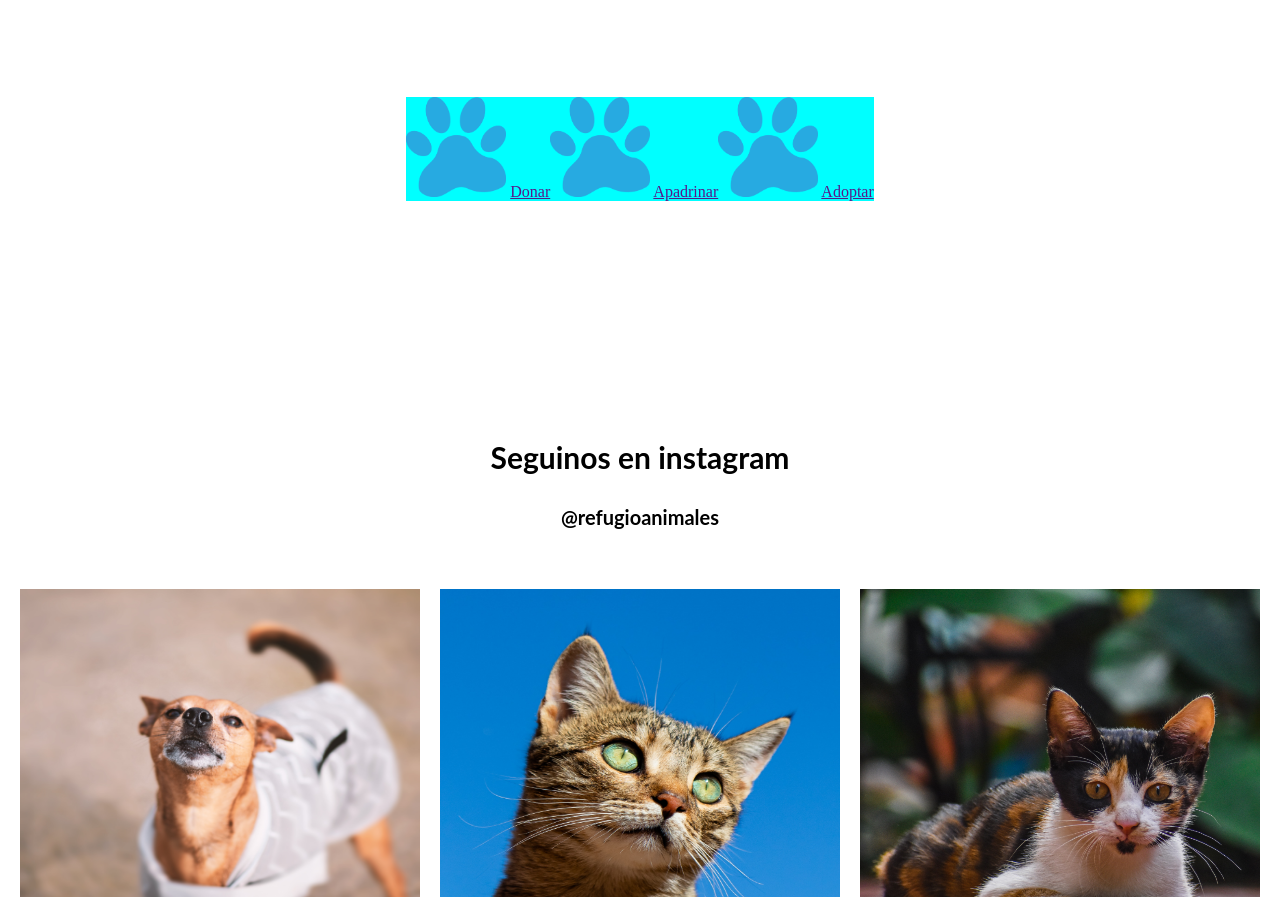
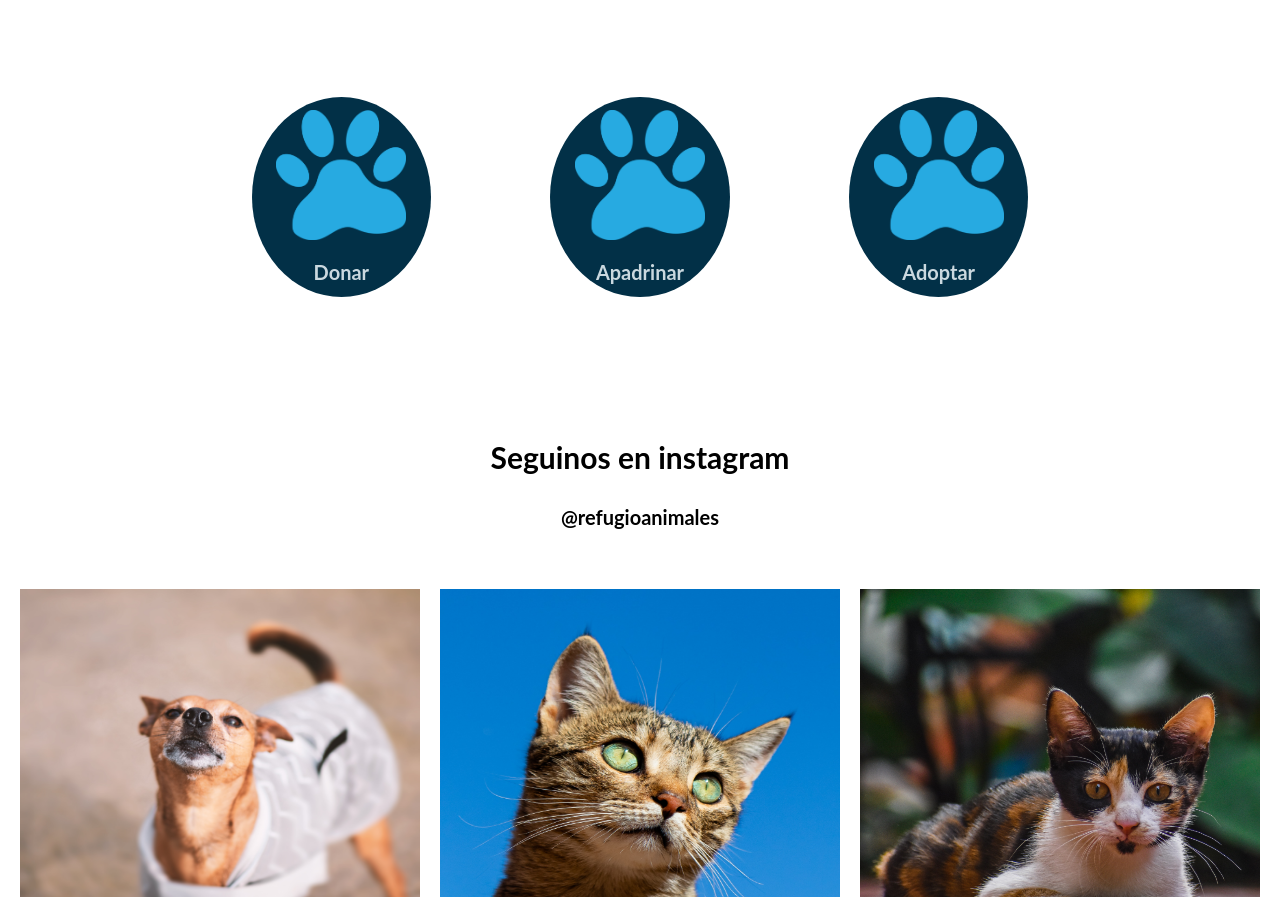
Before and after one commit to antonicolini/refugioanimal-nicolini, a plain HTML site: page index.html in a window 1280 px wide. Shown: the part 1165-2062 px from the top of the page. Drawn offline with Linux system fonts and the light colour scheme.

Commit message:
CSS INDEX MODIFICADO. Pagina completa con flexbox

```diff
--- a/css/style.css
+++ b/css/style.css
@@ -148,16 +148,32 @@
     font-size: 25px;
     padding: 30px;
 }
-/* QUIERO APLICAR FLEX ACA PERO NO ME SALE, REVISAR */
-.img-donar {
+.bloque-donaciones {
     display: flex;
-    flex-direction: row;
-    justify-content: space-between;
-    background-color: aqua;
+    width: 70%;
+    height: 200px;
+    justify-content: space-around;
 }
-.img-donar div img {
-    width: 100px;
-    height: 100px;
+.bloque-donaciones img {
+    width: 130px;
+    height: 130px;
+}
+.item-donaciones {
+    display: flex;
+    flex-direction: column;
+    width: 20%;
+    align-items: center;
+    justify-content: center;
+    background-color: #023047;
+    border-radius: 50%;
+}
+.item-donaciones a {
+    text-decoration: none;
+    color:  #cad8df;
+    padding-top: 20px;
+    font-family: 'Lato', sans-serif;
+    font-size: 20px;
+    font-weight: 700;
 }
 .instagram {
     display: flex;
--- a/index.html
+++ b/index.html
@@ -61,16 +61,16 @@
                             hiciere víctima de actos de crueldad a los animales.</strong>
                     </p>
                 </div>
-                <div class="img-donar">
-                    <div>
+                <div class="bloque-donaciones">
+                    <div class="item-donaciones">
                         <img src="./img/patita.png" alt="patita">
                         <a href="">Donar</a>
                     </div>
-                    <div>
+                    <div class="item-donaciones">
                         <img src="./img/patita.png" alt="patita">
                         <a href="">Apadrinar</a>
                     </div>
-                    <div>
+                    <div class="item-donaciones">
                         <img src="./img/patita.png" alt="patita">
                         <a href="">Adoptar</a>
                     </div>
```
